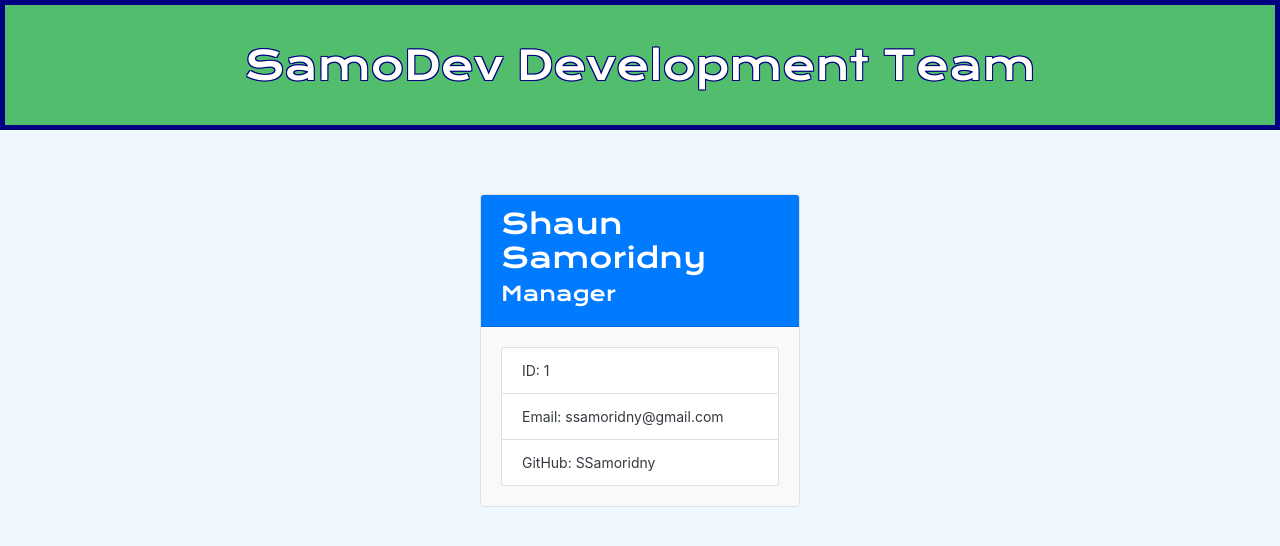
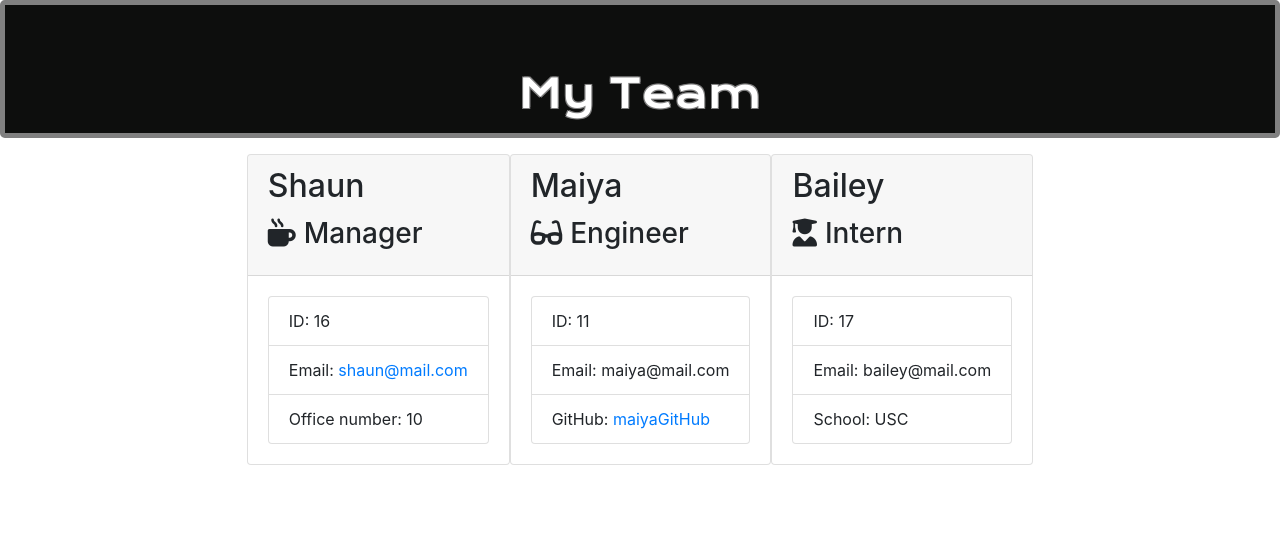
Before and after one commit to SSamoridny/OOP-Homework-Template-Engine---Employee-Summary, a website: page Develop/framework.html in a window 1280 px wide. Drawn offline with nearby package versions, Linux system fonts and the light colour scheme.

Commit message:
finished app

```diff
--- a/Develop/framework.html
+++ b/Develop/framework.html
@@ -1,52 +1,75 @@
-<!-- Main Template with template literal -->
-
 <!DOCTYPE html>
 <html lang="en">
+
 <head>
-    <meta charset="UTF-8">
-    <meta name="viewport" content="width=device-width, initial-scale=1.0">
-    <meta http-equiv="X-UA-Compatible" content="ie=edge">
-    <!-- Bootstrap CSS -->
-    <link rel="stylesheet" href="https://stackpath.bootstrapcdn.com/bootstrap/4.4.1/css/bootstrap.min.css" integrity="sha384-Vkoo8x4CGsO3+Hhxv8T/Q5PaXtkKtu6ug5TOeNV6gBiFeWPGFN9MuhOf23Q9Ifjh" crossorigin="anonymous">
-    <link href="https://fonts.googleapis.com/css2?family=Staatliches&display=swap" rel="stylesheet">
+    <meta charset="UTF-8" />
+    <meta name="viewport" content="width=device-width, initial-scale=1.0" />
+    <meta http-equiv="X-UA-Compatible" content="ie=edge" />
+    <title>My Team</title>
+    <link rel="stylesheet" href="https://stackpath.bootstrapcdn.com/bootstrap/4.3.1/css/bootstrap.min.css"
+        integrity="sha384-ggOyR0iXCbMQv3Xipma34MD+dH/1fQ784/j6cY/iJTQUOhcWr7x9JvoRxT2MZw1T" crossorigin="anonymous">
+    <link rel="stylesheet" href="style.css">
     <link href="https://fonts.googleapis.com/css2?family=Krona+One&family=Staatliches&display=swap" rel="stylesheet">
-    <title>SamoDev Industries</title>
+    <script src="https://kit.fontawesome.com/c502137733.js"></script>
 </head>
-<body style="background-color: aliceblue;">
+
+<body>
     <div class="container-fluid">
-        <div class="row" style="background-color: #53bd6e; height: 130px; border: 5px solid navy;">
-            <p class="mx-auto my-auto" style=" font-size: 40px; color: #ffffff; text-shadow: -1px -1px 0 navy, 1px -1px 0 navy, -1px 1px 0 navy, 1px 1px 0 navy; font-family: 'Krona One', sans-serif;">SamoDev Development Team</p>
+        <div class="row">
+            <div class="col-12 jumbotron mb-3 team-heading" style="background-color: #0d0e0d; height: 130px; border: 5px solid gray;">
+                <h1 class="text-center" style=" font-size: 40px; color: #ffffff; text-shadow: -1px -1px gray, 1px -1px 0 gray, -1px 1px 0 gray, 1px 1px 0 gray; font-family: 'Krona One', sans-serif;">My Team</h1>
+            </div>
         </div>
+    </div>
+    <div class="container">
+        <div class="row">
+            <div class="team-area col-12 d-flex justify-content-center">
 
-        <div class="row mt-5">
-            <div class="col-md-2"></div>
-            <div class="col-md-8">
-                <div class="row justify-content-center">
-
-                    <!-- Team HTML will be placed here using template literals -->
-
-<!-- Engineer Template with template literals -->
-
-<div class="card m-3 " style="width: 20rem;">
-    <div class="card-header text-white bg-primary">
-        <h3 style="font-family: 'Krona One', sans-serif;">Shaun Samoridny</h3>
-        <h5 style="font-family: 'Krona One', sans-serif;"">Manager</h5>
+<div class="card employee-card">
+    <div class="card-header">
+        <h2 class="card-title">Shaun</h2>
+        <h3 class="card-title"><i class="fas fa-mug-hot mr-2"></i>Manager</h3>
     </div>
-    <div class="card-body bg-light text-dark">
+    <div class="card-body">
         <ul class="list-group">
-            <li class="list-group-item" style="font-size: 14px;">ID: 1</li>
-            <li class="list-group-item" style="font-size: 14px;">Email: ssamoridny@gmail.com</li>
-            <li class="list-group-item" style="font-size: 14px;">GitHub: SSamoridny</li>
+            <li class="list-group-item">ID: 16</li>
+            <li class="list-group-item">Email: <a href="mailto: shaun@mail.com">shaun@mail.com</a></li>
+            <li class="list-group-item">Office number: 10</li>
         </ul>
     </div>
 </div>
 
-                </div>
+<div class="card employee-card">
+    <div class="card-header">
+        <h2 class="card-title">Maiya</h2>
+        <h3 class="card-title"><i class="fas fa-glasses mr-2"></i>Engineer</h3>
+    </div>
+    <div class="card-body">
+        <ul class="list-group">
+            <li class="list-group-item">ID: 11</li>
+            <li class="list-group-item">Email: maiya@mail.com</a></li>
+            <li class="list-group-item">GitHub: <a href="https://github.com/maiyaGitHub" target="_blank" rel="noopener noreferrer">maiyaGitHub</a></li>
+        </ul>
+    </div>
+</div>
+
+<div class="card employee-card">
+    <div class="card-header">
+        <h2 class="card-title">Bailey</h2>
+        <h3 class="card-title"><i class="fas fa-user-graduate mr-2"></i>Intern</h3>
+    </div>
+    <div class="card-body">
+        <ul class="list-group">
+            <li class="list-group-item">ID: 17</li>
+            <li class="list-group-item">Email: bailey@mail.com</a></li>
+            <li class="list-group-item">School: USC</li>
+        </ul>
+    </div>
+</div>
+
             </div>
-            <div class="col-md-2"></div>
-
         </div>
-
     </div>
 </body>
+
 </html>
```
Also changed, not shown: Develop/templates/engineer.html (+1 -1 lines), Develop/templates/intern.html (+2 -2 lines), Develop/templates/main.html (+3 -2 lines).
